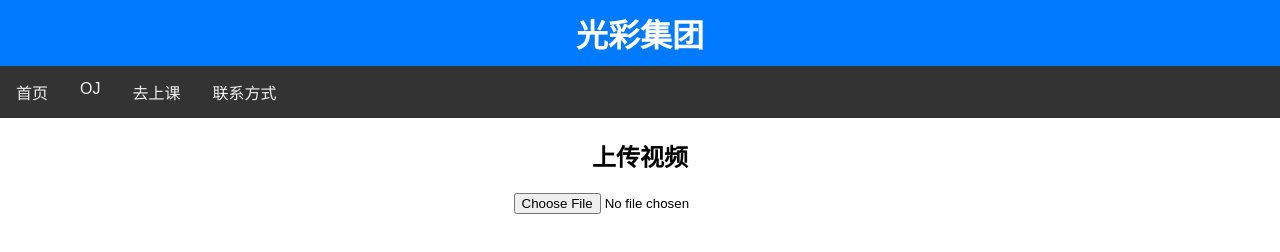
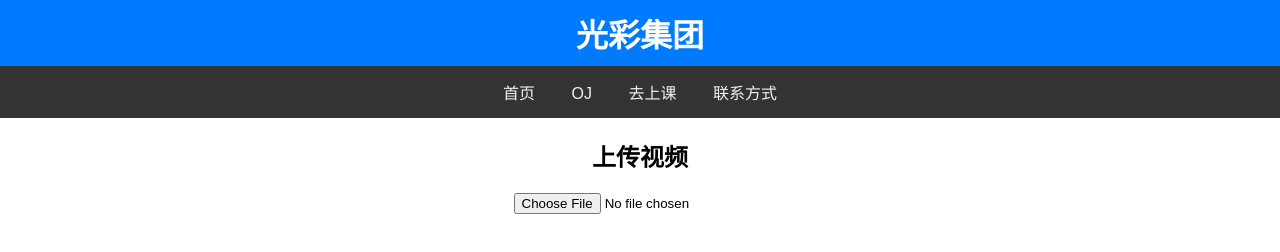
Before and after one commit to SDadudu/SDadudu.github.io, a plain HTML site: page sk.html in a window 1280 px wide. Drawn offline with Linux system fonts and the light colour scheme.

Commit message:
Add files via upload

```diff
--- a/sk.html
+++ b/sk.html
@@ -19,10 +19,10 @@
            .navbar {
                overflow: hidden;
                background-color: #333;
+               text-align: center; /* 使导航栏内容居中 */
            }
            .navbar a {
-              float: left;
-              display: block;
+               display: inline-block; /* 使链接并排显示 */
                color: #f2f2f2;
                text-align: center;
                padding: 14px 16px;
```
Lines whose indentation alone changed are shown as unchanged.
